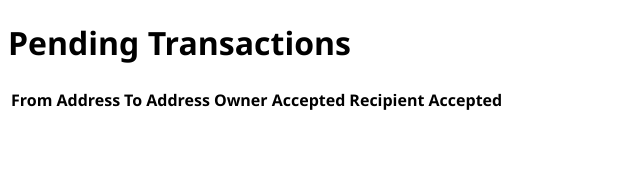
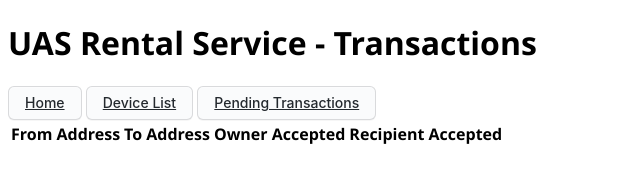
Before and after one commit to shellrider-games/blockchain-verleih, a website: page frontend/transactions.html in a window 1280 px wide. Shown: the whole page, without its empty margins (0-640 px from the left). Drawn offline with Linux system fonts and the light colour scheme.

Commit message:
feat: added better navigation

```diff
--- a/frontend/transactions.html
+++ b/frontend/transactions.html
@@ -7,7 +7,12 @@
         <script type="module" src="transactions.js"></script>
     </head>
     <body>
-        <h1>Pending Transactions</h1>
+        <h1>UAS Rental Service - Transactions</h1>
+
+        <a href="./index.html">Home</a>
+        <a href="./device-list.html">Device List</a>
+        <a href="./transactions.html">Pending Transactions</a>
+
         <table id="transactionList">
             <tr>
                 <th>From Address</th>
```
Also changed, not shown: frontend/device-list.html (+6 -1 lines), frontend/index.html (+4 -2 lines).
